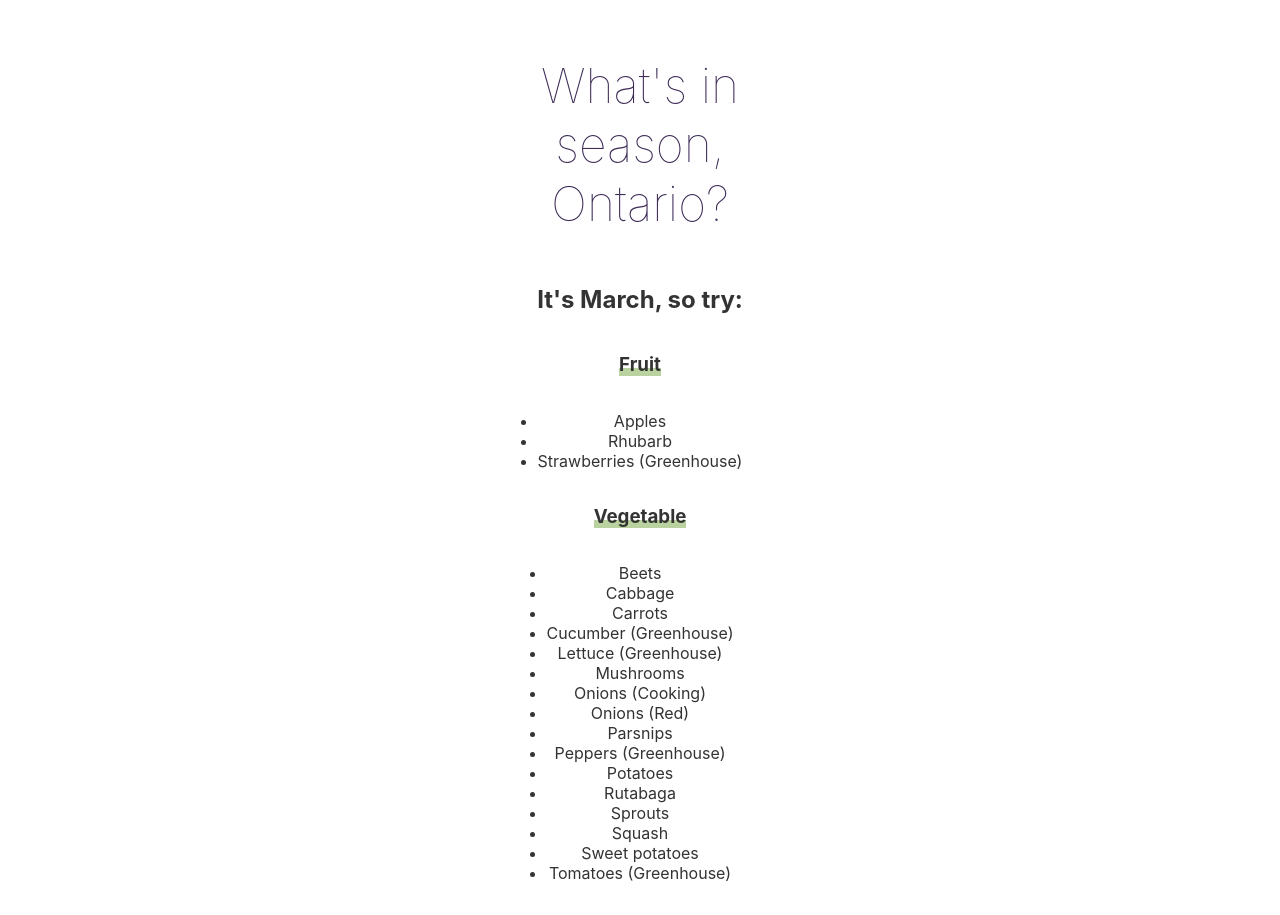
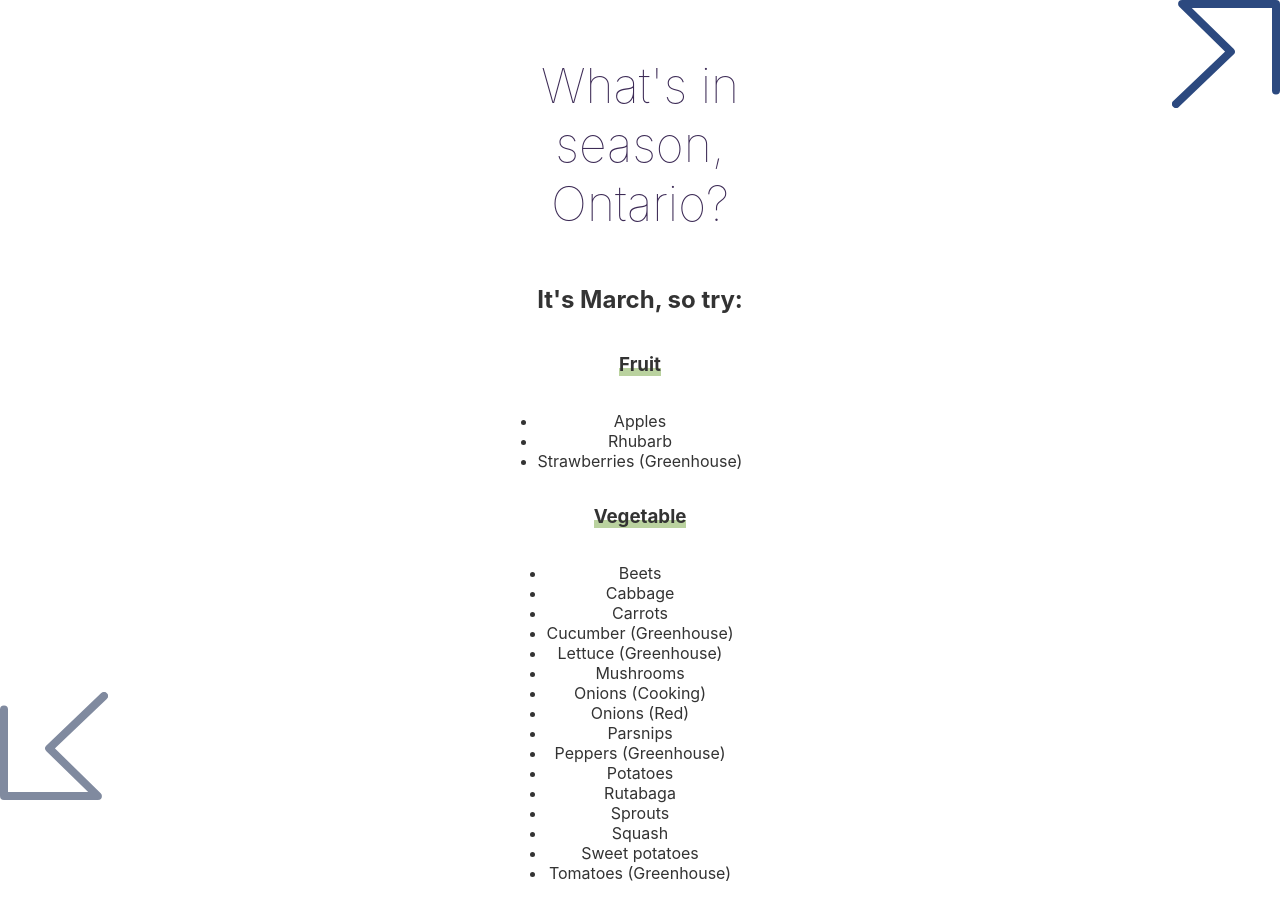
Before and after one commit to andreidobrinski/produce-in-season, a Svelte app: page / in a window 1280 px wide. Built offline with nearby package versions, Linux system fonts and the light colour scheme.

Commit message:
add CornerSvg

```diff
--- a/src/App.svelte
+++ b/src/App.svelte
@@ -2,6 +2,7 @@
   import * as data from "../ontarioData.json";
   import { getMonth } from "./helper";
   import ProduceList from "./ProduceList.svelte";
+  import CornerSvg from "./CornerSvg.svelte";
   const monthNumber = new Date().getMonth();
   const month = getMonth(monthNumber);
   const initialProduce = {
@@ -18,12 +19,14 @@
     }, initialProduce);
 </script>
 
+<CornerSvg orientation="top-right" />
 <main>
   <h1>What's in season, Ontario?</h1>
   <h2>It's <span class="month">{month}</span>, so try:</h2>
   <ProduceList produce={produce.fruit} />
   <ProduceList produce={produce.vegetable} />
 </main>
+<CornerSvg orientation="bottom-left" />
 
 <style>
   main {
--- /dev/null
+++ b/src/CornerSvg.svelte
@@ -0,0 +1,42 @@
+<script>
+  export let orientation;
+  const config = () => {
+    switch (orientation) {
+      case "top-right":
+        return {
+          style: "position: fixed; top: 0; right: 0;",
+          rotation: "rotate(180, 54, 54)",
+          colour: "var(--blue)",
+        };
+      case "bottom-left":
+        return {
+          style: "position: fixed; bottom: 0; left: 0;",
+          rotation: "rotate(0, 54, 54)",
+          colour: "var(--violet)",
+        };
+      default:
+        return {
+          style: "display: none;",
+        };
+    }
+  };
+</script>
+
+<svg
+  width="108"
+  height="108"
+  viewBox="0 0 108 108"
+  fill="none"
+  xmlns="http://www.w3.org/2000/svg"
+  style={config().style}
+>
+  <g transform={config().rotation}>
+    <path
+      d="M4 17.4715V104H97.9086L49.1777 56.3316L104 4"
+      stroke={config().colour}
+      stroke-width="8"
+      stroke-linecap="round"
+      stroke-linejoin="round"
+    />
+  </g>
+</svg>
```
